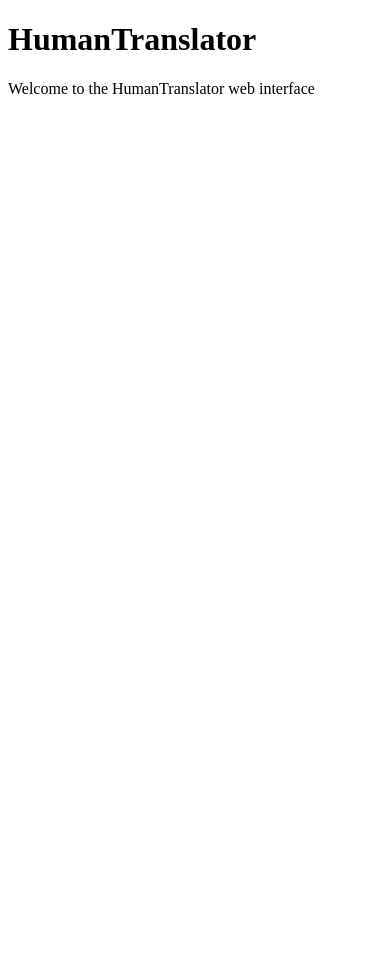
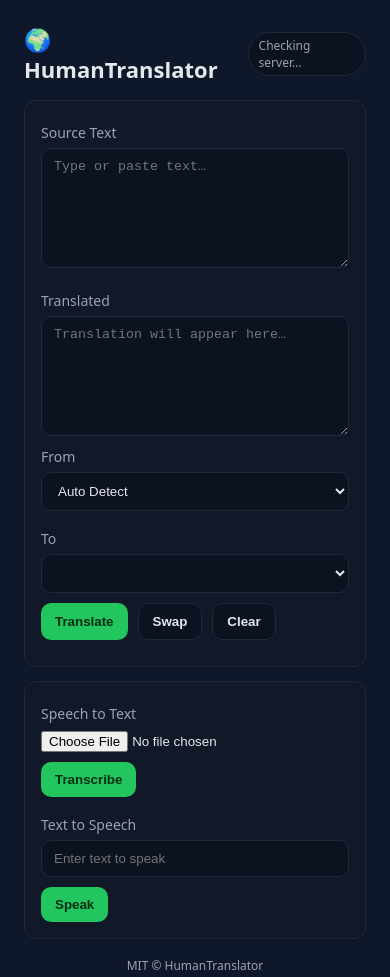
Before and after one commit to Soul-19129/HumanTranslator, a plain HTML site: page web/index.html in a window 390 px wide. Before the commit the page ends 844 px from the top, so only its background shows below. Drawn offline with Linux system fonts and the light colour scheme.

Commit message:
Add full web interface markup for HumanTranslator (index.html)Update index.html
- Responsive UI with source/target, actions, STT/TTS panels
- Links to style.css and script.js
- Accessible labels and IDs matching JS

```diff
--- a/web/index.html
+++ b/web/index.html
@@ -1,16 +1,73 @@
-<!-- Main page HTML -->
-
 <!DOCTYPE html>
 <html lang="en">
 <head>
-    <meta charset="UTF-8">
-    <meta name="viewport" content="width=device-width, initial-scale=1.0">
-    <title>HumanTranslator</title>
-    <!-- Add CSS and JS links here -->
+  <meta charset="UTF-8" />
+  <meta name="viewport" content="width=device-width, initial-scale=1.0" />
+  <title>HumanTranslator</title>
+  <link rel="stylesheet" href="/style.css" />
 </head>
 <body>
-    <h1>HumanTranslator</h1>
-    <p>Welcome to the HumanTranslator web interface</p>
-    <!-- Add main application interface here -->
+  <div class="container">
+    <div class="header">
+      <div class="brand">🌍 HumanTranslator</div>
+      <div class="badge" id="health">Checking server…</div>
+    </div>
+
+    <div class="panel">
+      <div class="row">
+        <div class="col">
+          <label for="sourceText">Source Text</label>
+          <textarea id="sourceText" placeholder="Type or paste text…"></textarea>
+        </div>
+        <div class="col">
+          <label for="translatedText">Translated</label>
+          <textarea id="translatedText" readonly placeholder="Translation will appear here…"></textarea>
+        </div>
+      </div>
+      <div class="row">
+        <div class="col">
+          <label for="sourceLang">From</label>
+          <select id="sourceLang">
+            <option value="auto" selected>Auto Detect</option>
+          </select>
+        </div>
+        <div class="col">
+          <label for="targetLang">To</label>
+          <select id="targetLang"></select>
+        </div>
+      </div>
+      <div class="actions">
+        <button class="btn" id="btnTranslate">Translate</button>
+        <button class="btn secondary" id="btnSwap">Swap</button>
+        <button class="btn secondary" id="btnClear">Clear</button>
+      </div>
+      <div class="notice" id="langInfo"></div>
+    </div>
+
+    <div class="panel" style="margin-top:14px">
+      <div class="row">
+        <div class="col">
+          <label>Speech to Text</label>
+          <input type="file" id="audioInput" accept="audio/*" />
+          <div class="actions">
+            <button class="btn" id="btnSTT">Transcribe</button>
+          </div>
+        </div>
+        <div class="col">
+          <label>Text to Speech</label>
+          <input type="text" id="ttsText" placeholder="Enter text to speak" />
+          <div class="actions">
+            <button class="btn" id="btnTTS">Speak</button>
+            <audio id="ttsAudio" class="audio-controls" controls style="display:none"></audio>
+          </div>
+        </div>
+      </div>
+      <div id="alerts"></div>
+    </div>
+
+    <div class="footer">MIT © HumanTranslator</div>
+  </div>
+
+  <script src="/script.js"></script>
 </body>
 </html>
```
